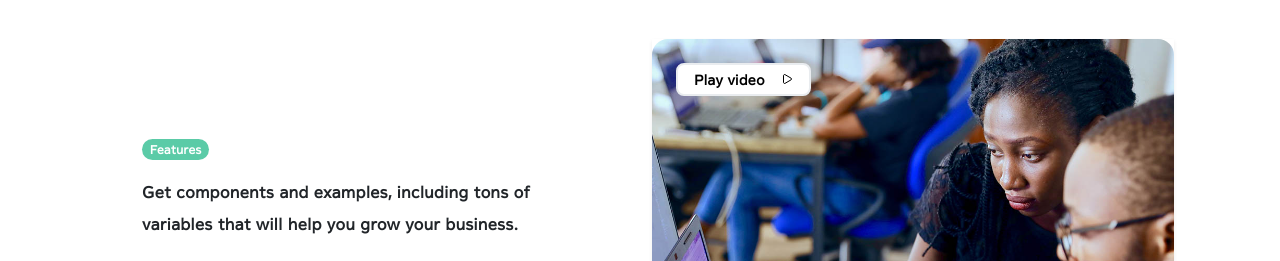
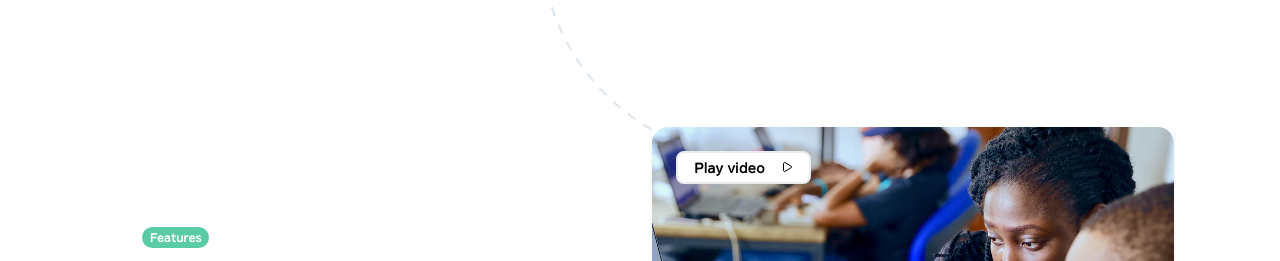
Before and after one commit to JuanAntonioHR/odoo-design-exercise, a website: page index.html in a window 1280 px wide. Shown: the part 1293-1554 px from the top of the page. Drawn offline with nearby package versions, Linux system fonts and the light colour scheme; files that its build step writes are made by us from their sources.

Commit message:
feat: dots pattern

```diff
--- a/index.html
+++ b/index.html
@@ -211,6 +211,8 @@
           </article>
         </article>
 
+        <img src="assets/img/dots.svg" height="200" class="mx-auto dots-divider">
+
         <article class="row align-items-center justify-content-between mx-auto mx-lg-0">
           <article class="col-12 col-lg-6 px-3 px-md-5 py-5 order-2 order-lg-1">
             <span class="badge bg-brand-success rounded-pill mb-3">Features</span>
@@ -226,8 +228,7 @@
               </li>
             </ul>
           </article>
-
-          <div class="col-12 col-lg-6 order-1 order-lg-2">
+          <div class="col-12 col-lg-6 order-1 order-lg-2 z-1">
             <div class="position-relative shadow-sm">
               <button class="btn btn-light border-2 border-light-subtle btn-sm px-3 bg-white rounded-3 position-absolute top-0 start-0 m-4">
                 <span>Play video</span>
@@ -237,6 +238,8 @@
             </div>
           </div>
         </article>
+
+        <img src="assets/img/dots.svg" height="200" class="mx-auto dots-divider rotate-270 z-0">
 
         <article class="row align-items-center justify-content-between mx-auto mx-lg-0">
           <div class="col-12 col-lg-6 d-flex align-items-center gap-3">
@@ -310,6 +313,9 @@
             </a>
           </article>
         </article>
+
+        <img src="assets/img/dots.svg" height="200" class="mx-auto dots-divider">
+
         <article class="row align-items-center justify-content-between mx-auto mx-lg-0">
           <article class="col-12 col-lg-6 px-3 px-md-5 py-5 order-2 order-lg-1">
             <span class="badge bg-brand-warning rounded-pill mb-3">Easy to install</span>
@@ -333,7 +339,7 @@
             </div>
           </article>
 
-          <div class="col-12 col-lg-6 order-1 order-lg-2">
+          <div class="col-12 col-lg-6 order-1 order-lg-2 z-1">
             <div class="position-relative shadow-sm">
               <button class="btn btn-light border-2 border-light-subtle btn-sm px-3 bg-white rounded-3 position-absolute top-0 start-0 m-4">
                 <span>Play video</span>
@@ -345,6 +351,10 @@
         </article>
       </div>
     </section>
+
+    <div class="d-flex justify-content-center">
+      <img src="assets/img/dots.svg" height="200" class="dots-divider rotate-270 z-n1">
+    </div>
 
     <section id="banner" class="py-5">
       <div class="container">
@@ -367,7 +377,6 @@
         <p class="fw-bold lh-lg mb-5">Awards for design, creativity, and innovation on the Internet</p>
         <div class="carousel-container">
           <div class="carousel-track gap-4">
-            <!-- First Set -->
             <div class="card text-center py-4 px-2 shadow-sm rounded-4 carousel-card mt-5">
               <div class="card-body d-flex flex-column gap-4">
                 <img src="assets/icons/airbnb.svg" alt="Airbnb logo" height="38">
@@ -433,7 +442,6 @@
                 </a>
               </div>
             </div>
-            <!-- Duplicate Set for Infinite Loop -->
             <div class="card text-center py-4 px-2 shadow-sm rounded-4 carousel-card mt-5">
               <div class="card-body d-flex flex-column gap-4">
                 <img src="assets/icons/airbnb.svg" alt="Airbnb logo" height="38">
--- a/scss/_sections.scss
+++ b/scss/_sections.scss
@@ -16,6 +16,19 @@
   @media (max-width: 575.98px) {
     display: none;
   }
+}
+
+.dots-divider {
+  margin-top: -5rem;
+  margin-bottom: -5rem;
+
+  @media (max-width: 991.98px) {
+    display: none;
+  }
+}
+
+.rotate-270 {
+  transform: rotate(270deg);
 }
 
 .banner {
```
Also changed, not shown: assets/img/dots.svg (added).
